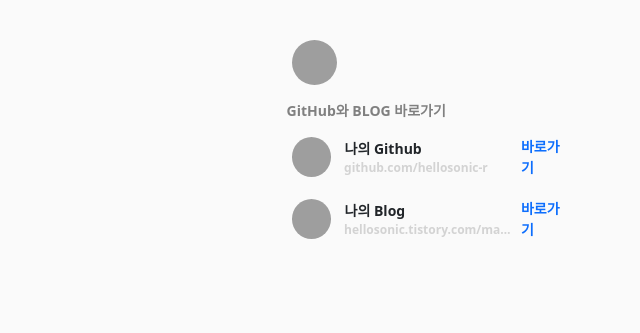
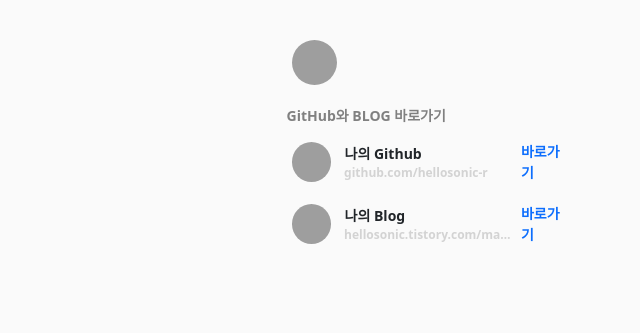
Before and after one commit to hellosonic-r/ToyPJ_python_hwangstagram, a Django app: template templates/hwangstagram/main.html in a window 1280 px wide. Shown: the part 50-383 px from the top of the page, without its empty margins (640-1280 px from the left). Run offline with Django 4.2, Linux system fonts and the light colour scheme; the template is opened without the code that fills it, so the values that code supplies are empty; grey boxes are pictures that could not be loaded.

Commit message:
소스 변경

```diff
--- a/templates/hwangstagram/main.html
+++ b/templates/hwangstagram/main.html
@@ -264,7 +264,7 @@
 
 
         <div class="right_body">
-            <div class="feed_name" style="justify-content: space-between">
+            <div class="feed_name" style="margin-bottom: 5px; justify-content: space-between">
                 <div style="display: flex; align-items: center">
                     <div class="side_big_profile_box">
                         <a href="/content/profile">
```
